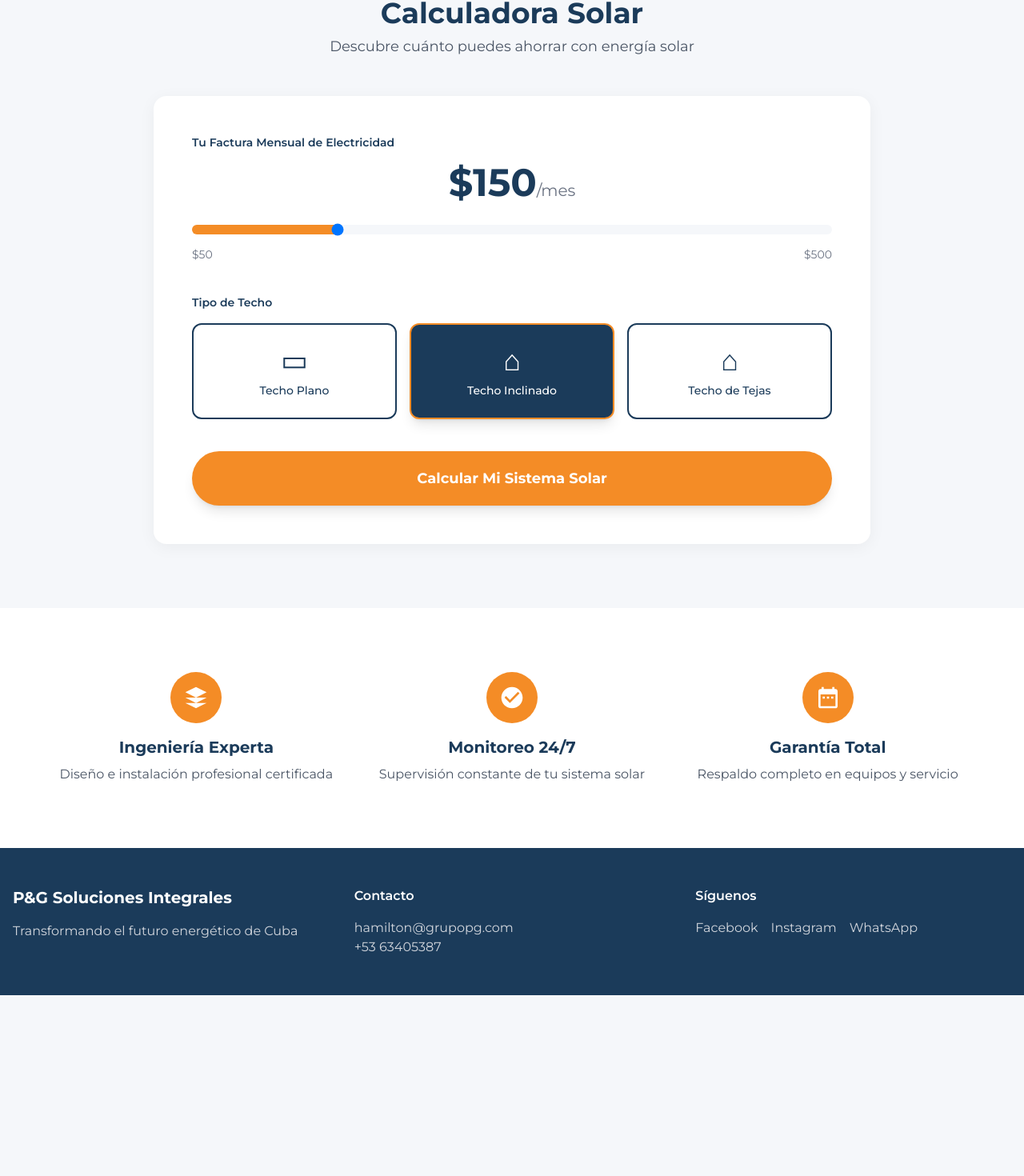
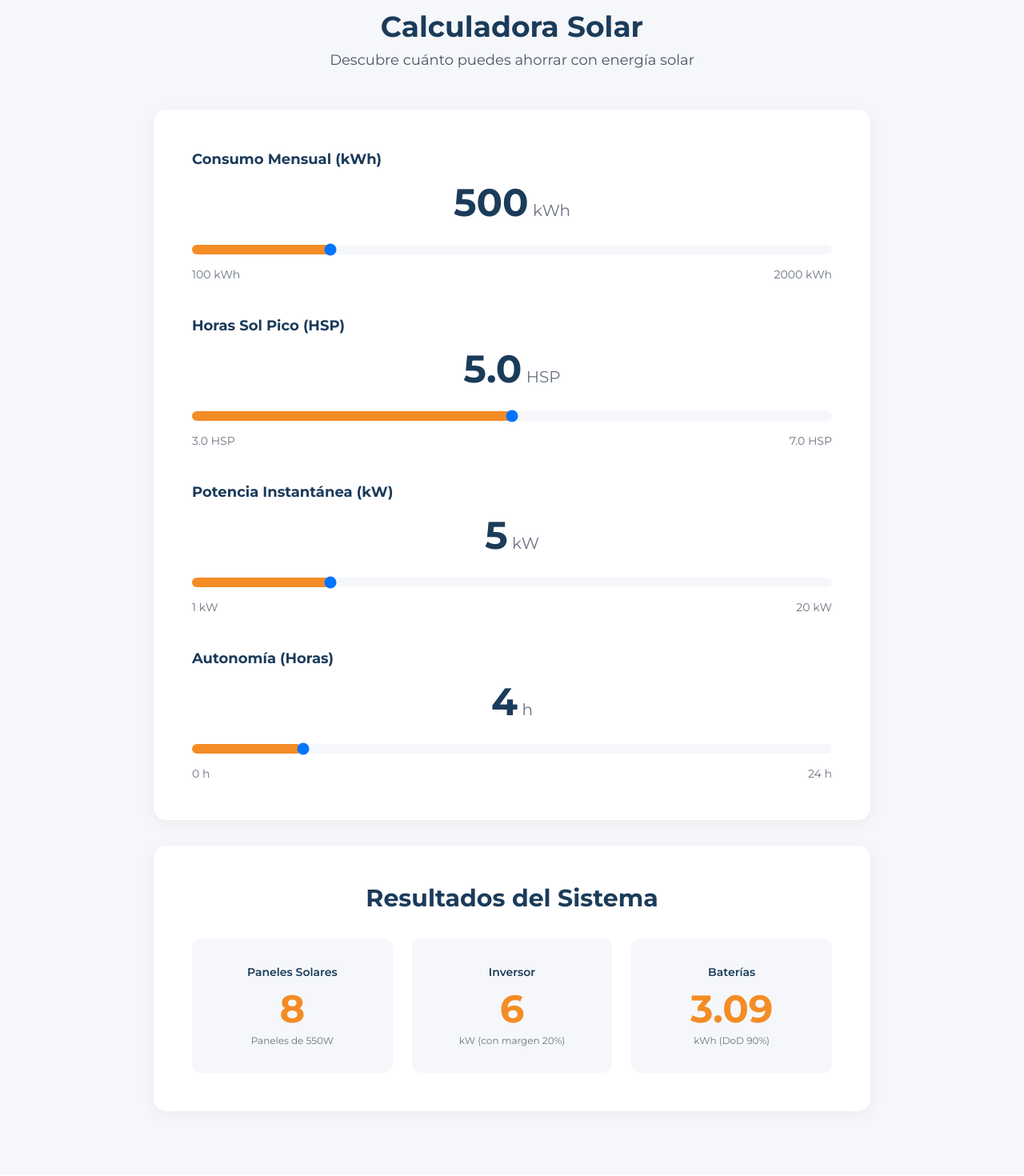
Before and after one commit to dannygodev/solar-calculator, a Next.js app: page /calculator in a window 1280 px wide. Shown: the part 575-2045 px from the top of the page at 80% size. Before the commit the page ends 1819 px from the top, so only its background shows below. Built offline with nearby package versions, Linux system fonts and the light colour scheme.

Commit message:
Complete refactor: 60-30-10 design system, full-width hero, new calculator with engineering formulas

```diff
--- a/app/calculator/page.tsx
+++ b/app/calculator/page.tsx
@@ -1,41 +1,42 @@
 "use client";
 
-import { useState } from "react";
+import { useState, useEffect } from "react";
 import Navigation from "../components/Navigation";
 
 export default function Calculator() {
-  const [monthlyBill, setMonthlyBill] = useState(150);
-  const [roofType, setRoofType] = useState<'flat' | 'pitched' | 'tile'>('pitched');
+  // New Inputs as per requirements
+  const [monthlyConsumption, setMonthlyConsumption] = useState(500); // kWh
+  const [sunHours, setSunHours] = useState(5.0); // HSP
+  const [maxPower, setMaxPower] = useState(5); // kW
+  const [backupHours, setBackupHours] = useState(4); // Hours
+
   const [result, setResult] = useState<{
-    numberOfPanels: number;
-    yearlySavings: number;
+    panelsNeeded: number;
+    inverterSize: number;
+    batteryCapacity: number;
   } | null>(null);
 
-  const roofTypes = [
-    { id: 'flat', label: 'Techo Plano', icon: '▭' },
-    { id: 'pitched', label: 'Techo Inclinado', icon: '⌂' },
-    { id: 'tile', label: 'Techo de Tejas', icon: '⌂' },
-  ];
+  // Engineering Formulas - Reactive calculation
+  useEffect(() => {
+    // dailyUsage = monthlyConsumption / 30
+    const dailyUsage = monthlyConsumption / 30;
 
-  const calculateSystem = (e: React.FormEvent) => {
-    e.preventDefault();
+    // panelsNeeded = Math.ceil((dailyUsage / (sunHours * 0.80)) * 1000 / 550)
+    // Assumes 550W Panels with 80% efficiency
+    const panelsNeeded = Math.ceil((dailyUsage / (sunHours * 0.80)) * 1000 / 550);
 
-    // Simple calculation based on monthly bill
-    const avgKwhCost = 0.12; // $0.12 per kWh
-    const monthlyKwh = monthlyBill / avgKwhCost;
-    const dailyKwh = monthlyKwh / 30;
-    const sunHours = 5; // Average sun hours
-    const panelWattage = 400; // 400W panels
-    const systemEfficiency = 0.85;
+    // inverterSize = maxPower * 1.20 (20% Safety margin)
+    const inverterSize = parseFloat((maxPower * 1.20).toFixed(2));
 
-    const panelsNeeded = Math.ceil(dailyKwh / ((panelWattage * sunHours * systemEfficiency) / 1000));
-    const yearlySavings = Math.round(monthlyBill * 12 * 0.8); // 80% savings estimate
+    // batteryCapacity = (dailyUsage / 24) * backupHours / 0.90 (90% DoD)
+    const batteryCapacity = parseFloat(((dailyUsage / 24) * backupHours / 0.90).toFixed(2));
 
     setResult({
-      numberOfPanels: panelsNeeded,
-      yearlySavings: yearlySavings,
+      panelsNeeded,
+      inverterSize,
+      batteryCapacity,
     });
-  };
+  }, [monthlyConsumption, sunHours, maxPower, backupHours]);
 
   return (
     <div className="min-h-screen bg-light-gray">
@@ -82,89 +83,155 @@ export default function Calculator() {
 
           {/* Calculator Card */}
           <div className="bg-white rounded-2xl p-8 md:p-12" style={{ boxShadow: '0 4px 20px rgba(0,0,0,0.05)' }}>
-            <form onSubmit={calculateSystem} className="space-y-10">
-              {/* Monthly Bill Slider */}
+            <div className="space-y-10">
+              {/* Input 1: Monthly Consumption (kWh) */}
               <div>
-                <label className="block text-sm font-semibold text-primary-navy mb-4">
-                  Tu Factura Mensual de Electricidad
+                <label className="block text-lg font-bold text-primary-navy mb-4">
+                  Consumo Mensual (kWh)
                 </label>
                 <div className="text-center mb-6">
-                  <span className="text-5xl font-bold text-primary-navy">${monthlyBill}</span>
-                  <span className="text-xl text-gray-500">/mes</span>
+                  <span className="text-5xl font-bold text-primary-navy">{monthlyConsumption}</span>
+                  <span className="text-xl text-gray-500"> kWh</span>
                 </div>
                 <input
                   type="range"
-                  min="50"
-                  max="500"
-                  step="10"
-                  value={monthlyBill}
-                  onChange={(e) => setMonthlyBill(Number(e.target.value))}
+                  min="100"
+                  max="2000"
+                  step="50"
+                  value={monthlyConsumption}
+                  onChange={(e) => setMonthlyConsumption(Number(e.target.value))}
                   className="w-full h-3 bg-light-gray rounded-lg appearance-none cursor-pointer"
                   style={{
-                    background: `linear-gradient(to right, #F48C26 0%, #F48C26 ${((monthlyBill - 50) / 450) * 100}%, #F5F7FA ${((monthlyBill - 50) / 450) * 100}%, #F5F7FA 100%)`
+                    background: `linear-gradient(to right, #F48C26 0%, #F48C26 ${((monthlyConsumption - 100) / 1900) * 100}%, #F5F7FA ${((monthlyConsumption - 100) / 1900) * 100}%, #F5F7FA 100%)`
                   }}
                 />
                 <div className="flex justify-between text-sm text-gray-500 mt-2">
-                  <span>$50</span>
-                  <span>$500</span>
+                  <span>100 kWh</span>
+                  <span>2000 kWh</span>
                 </div>
               </div>
 
-              {/* Roof Type Selection */}
+              {/* Input 2: Peak Sun Hours (HSP) */}
               <div>
-                <label className="block text-sm font-semibold text-primary-navy mb-4">
-                  Tipo de Techo
+                <label className="block text-lg font-bold text-primary-navy mb-4">
+                  Horas Sol Pico (HSP)
                 </label>
-                <div className="grid grid-cols-3 gap-4">
-                  {roofTypes.map((type) => (
-                    <button
-                      key={type.id}
-                      type="button"
-                      onClick={() => setRoofType(type.id as 'flat' | 'pitched' | 'tile')}
-                      className={`p-6 rounded-xl border-2 transition-all duration-300 ${
-                        roofType === type.id
-                          ? 'bg-primary-navy border-accent-orange text-white shadow-lg'
-                          : 'bg-white border-primary-navy text-primary-navy hover:border-accent-orange'
-                      }`}
-                    >
-                      <div className="text-4xl mb-2">{type.icon}</div>
-                      <div className="text-sm font-medium">{type.label}</div>
-                    </button>
-                  ))}
+                <div className="text-center mb-6">
+                  <span className="text-5xl font-bold text-primary-navy">{sunHours.toFixed(1)}</span>
+                  <span className="text-xl text-gray-500"> HSP</span>
+                </div>
+                <input
+                  type="range"
+                  min="3.0"
+                  max="7.0"
+                  step="0.1"
+                  value={sunHours}
+                  onChange={(e) => setSunHours(Number(e.target.value))}
+                  className="w-full h-3 bg-light-gray rounded-lg appearance-none cursor-pointer"
+                  style={{
+                    background: `linear-gradient(to right, #F48C26 0%, #F48C26 ${((sunHours - 3.0) / 4.0) * 100}%, #F5F7FA ${((sunHours - 3.0) / 4.0) * 100}%, #F5F7FA 100%)`
+                  }}
+                />
+                <div className="flex justify-between text-sm text-gray-500 mt-2">
+                  <span>3.0 HSP</span>
+                  <span>7.0 HSP</span>
                 </div>
               </div>
 
-              <button
-                type="submit"
-                className="w-full bg-accent-orange text-white font-bold text-lg py-5 px-8 rounded-full hover:bg-orange-600 transition-all duration-300 shadow-lg hover:shadow-xl"
-              >
-                Calcular Mi Sistema Solar
-              </button>
-            </form>
+              {/* Input 3: Max Power (kW) */}
+              <div>
+                <label className="block text-lg font-bold text-primary-navy mb-4">
+                  Potencia Instantánea (kW)
+                </label>
+                <div className="text-center mb-6">
+                  <span className="text-5xl font-bold text-primary-navy">{maxPower}</span>
+                  <span className="text-xl text-gray-500"> kW</span>
+                </div>
+                <input
+                  type="range"
+                  min="1"
+                  max="20"
+                  step="1"
+                  value={maxPower}
+                  onChange={(e) => setMaxPower(Number(e.target.value))}
+                  className="w-full h-3 bg-light-gray rounded-lg appearance-none cursor-pointer"
+                  style={{
+                    background: `linear-gradient(to right, #F48C26 0%, #F48C26 ${((maxPower - 1) / 19) * 100}%, #F5F7FA ${((maxPower - 1) / 19) * 100}%, #F5F7FA 100%)`
+                  }}
+                />
+                <div className="flex justify-between text-sm text-gray-500 mt-2">
+                  <span>1 kW</span>
+                  <span>20 kW</span>
+                </div>
+              </div>
+
+              {/* Input 4: Backup Hours */}
+              <div>
+                <label className="block text-lg font-bold text-primary-navy mb-4">
+                  Autonomía (Horas)
+                </label>
+                <div className="text-center mb-6">
+                  <span className="text-5xl font-bold text-primary-navy">{backupHours}</span>
+                  <span className="text-xl text-gray-500"> h</span>
+                </div>
+                <input
+                  type="range"
+                  min="0"
+                  max="24"
+                  step="1"
+                  value={backupHours}
+                  onChange={(e) => setBackupHours(Number(e.target.value))}
+                  className="w-full h-3 bg-light-gray rounded-lg appearance-none cursor-pointer"
+                  style={{
+                    background: `linear-gradient(to right, #F48C26 0%, #F48C26 ${(backupHours / 24) * 100}%, #F5F7FA ${(backupHours / 24) * 100}%, #F5F7FA 100%)`
+                  }}
+                />
+                <div className="flex justify-between text-sm text-gray-500 mt-2">
+                  <span>0 h</span>
+                  <span>24 h</span>
+                </div>
+              </div>
+            </div>
           </div>
 
-          {/* Results Section */}
+          {/* Results Section - 3 Card Grid */}
           {result && (
             <div className="bg-white rounded-2xl p-8 md:p-12 mt-8" style={{ boxShadow: '0 4px 20px rgba(0,0,0,0.05)' }}>
               <h2 className="text-3xl font-bold text-primary-navy mb-8 text-center">
-                Tus Resultados
+                Resultados del Sistema
               </h2>
-              <div className="grid md:grid-cols-2 gap-8">
-                <div className="bg-light-gray p-8 rounded-xl">
-                  <p className="text-sm font-medium text-gray-600 mb-2">
-                    Paneles Estimados
+              <div className="grid md:grid-cols-3 gap-6">
+                {/* Card 1: Panels */}
+                <div className="bg-light-gray p-8 rounded-xl text-center">
+                  <p className="text-sm font-semibold text-primary-navy mb-3">
+                    Paneles Solares
                   </p>
-                  <p className="text-5xl font-bold text-primary-navy">
-                    {result.numberOfPanels}
+                  <p className="text-5xl font-bold text-accent-orange mb-2">
+                    {result.panelsNeeded}
                   </p>
+                  <p className="text-xs text-gray-500">Paneles de 550W</p>
                 </div>
-                <div className="bg-light-gray p-8 rounded-xl">
-                  <p className="text-sm font-medium text-gray-600 mb-2">
-                    Ahorro Anual
+
+                {/* Card 2: Inverter */}
+                <div className="bg-light-gray p-8 rounded-xl text-center">
+                  <p className="text-sm font-semibold text-primary-navy mb-3">
+                    Inversor
                   </p>
-                  <p className="text-5xl font-bold text-accent-orange">
-                    ${result.yearlySavings}
+                  <p className="text-5xl font-bold text-accent-orange mb-2">
+                    {result.inverterSize}
                   </p>
+                  <p className="text-xs text-gray-500">kW (con margen 20%)</p>
+                </div>
+
+                {/* Card 3: Batteries */}
+                <div className="bg-light-gray p-8 rounded-xl text-center">
+                  <p className="text-sm font-semibold text-primary-navy mb-3">
+                    Baterías
+                  </p>
+                  <p className="text-5xl font-bold text-accent-orange mb-2">
+                    {result.batteryCapacity}
+                  </p>
+                  <p className="text-xs text-gray-500">kWh (DoD 90%)</p>
                 </div>
               </div>
             </div>
--- a/app/layout.tsx
+++ b/app/layout.tsx
@@ -43,7 +43,7 @@ export default function RootLayout({
   return (
     <html lang="en">
       <body
-        className={`${geistSans.variable} ${geistMono.variable} ${montserrat.variable} ${roboto.variable} antialiased`}
+        className={`${geistSans.variable} ${geistMono.variable} ${montserrat.variable} ${roboto.variable} antialiased bg-light-gray`}
         style={{ fontFamily: 'var(--font-montserrat), var(--font-roboto), sans-serif' }}
       >
         <LanguageProvider>
```
Also changed, not shown: app/components/Navigation.tsx (+8 -10 lines), app/globals.css (+4 -6 lines), app/page.tsx (+22 -39 lines).
